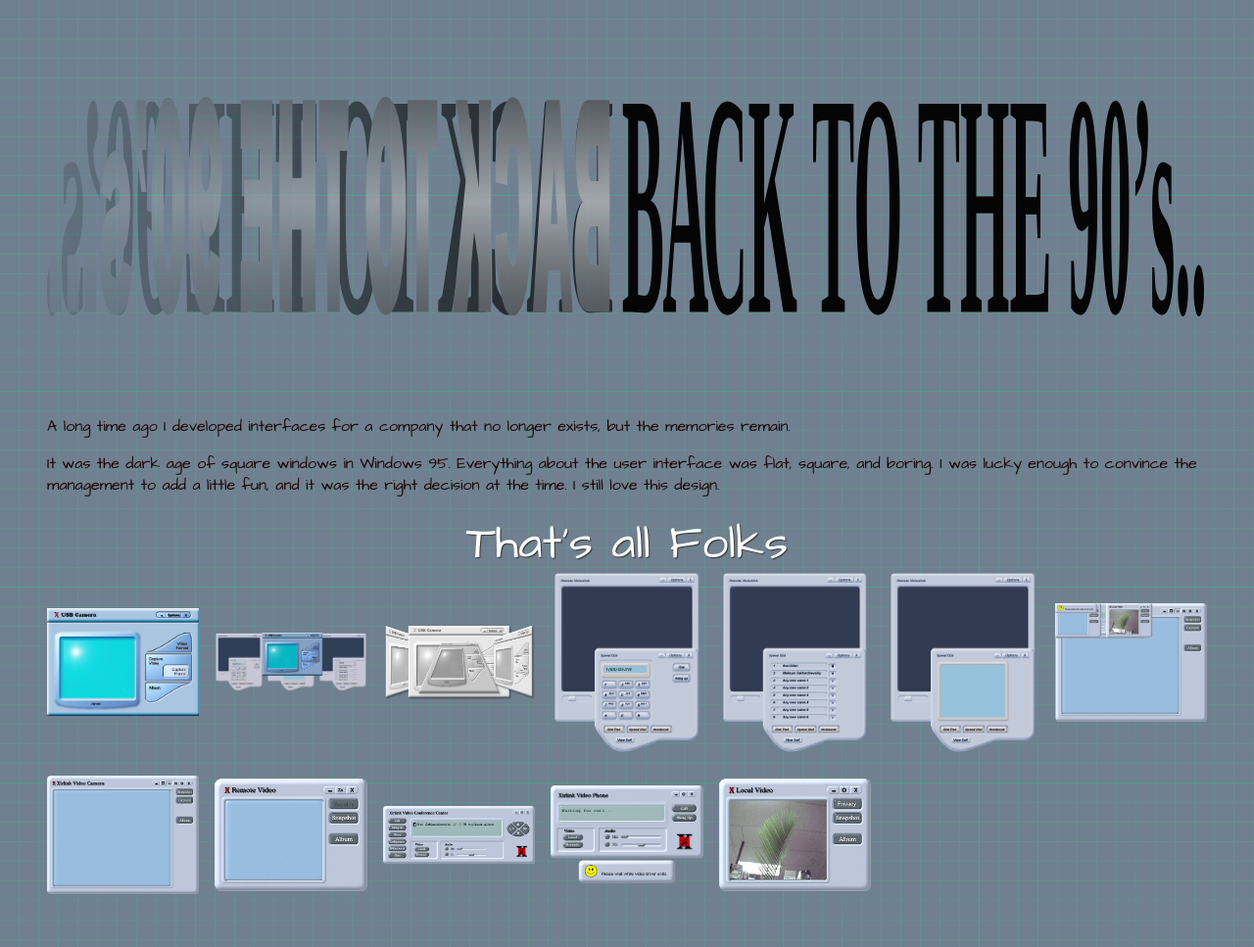
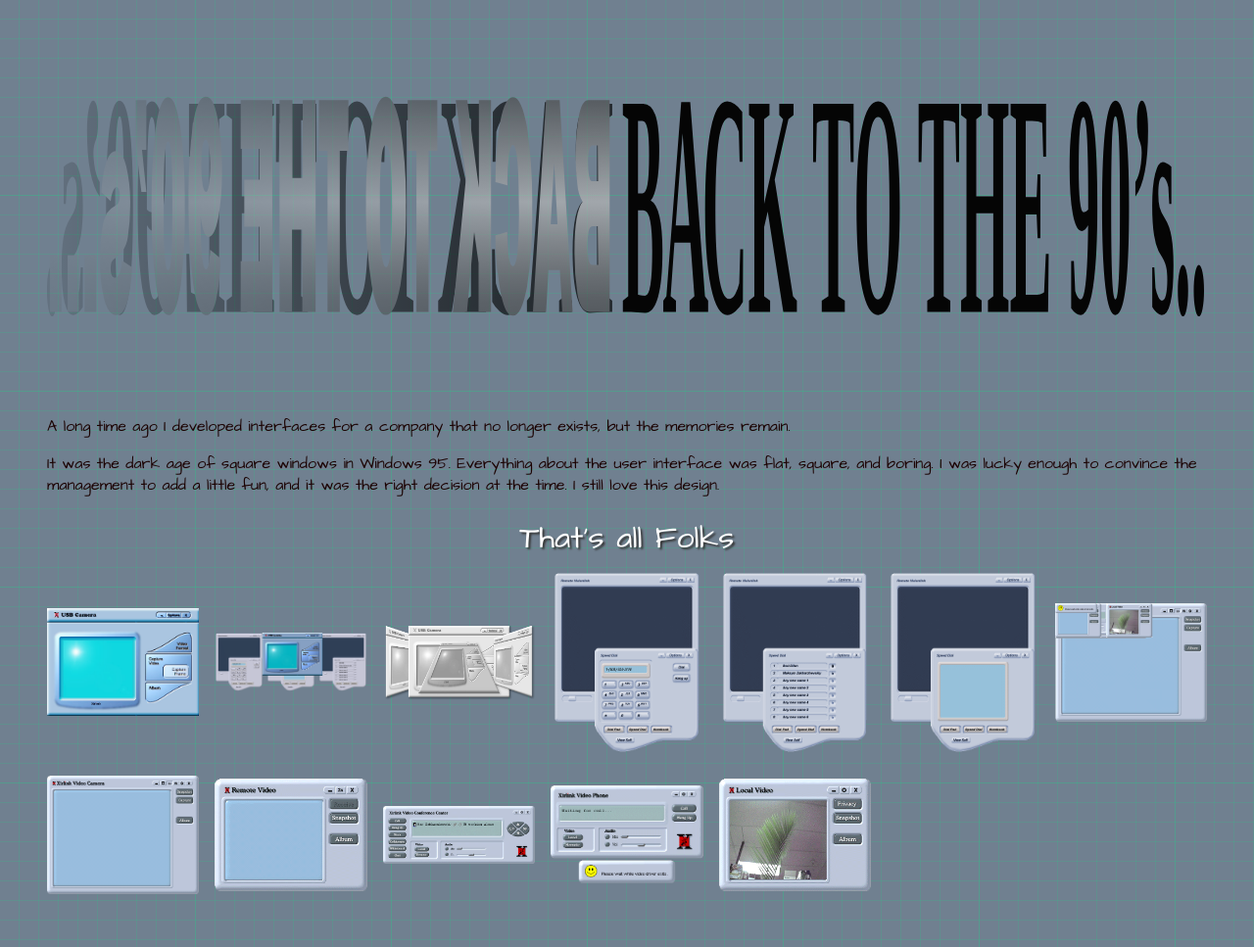
Before and after one commit to maxzz/back-to-90s-html, a plain HTML site: page index.html in a window 1280 px wide. Shown: the whole page at 98% size. Drawn offline with Linux system fonts and the light colour scheme.

Commit message:
feature: add final text animation from center

```diff
--- a/css/style.css
+++ b/css/style.css
@@ -80,9 +80,9 @@ header p {
 }
 
 #countdown {
+    padding-bottom: 0;
     font-size: 1em;
     color: white;
     text-shadow: 1px 1px 1px #363636;
-    transition: 1s font-size;
-    padding-bottom: 0;
+    transition: 1s transform;
 }
--- a/index.html
+++ b/index.html
@@ -102,7 +102,7 @@
 
             // show all
             countdown.innerText = `That's all Folks`;
-            countdown.style.fontSize = '3em';
+            countdown.style.transform = 'scale(2)';
             images.forEach(image => (popup(image, false), image.style.filter = 'none', image.style.opacity = '1'));
         }
         run();
```
